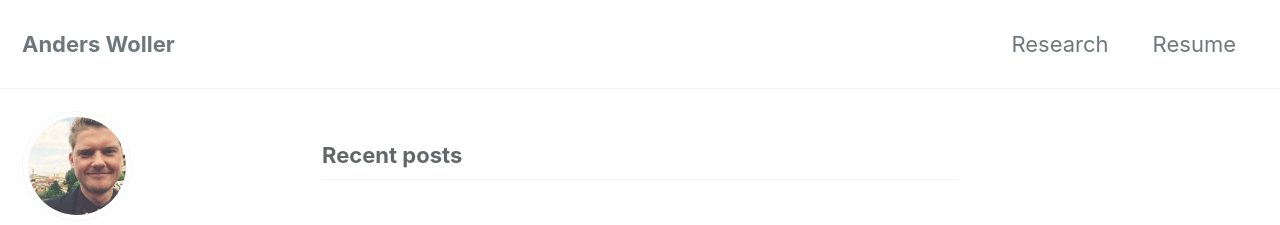
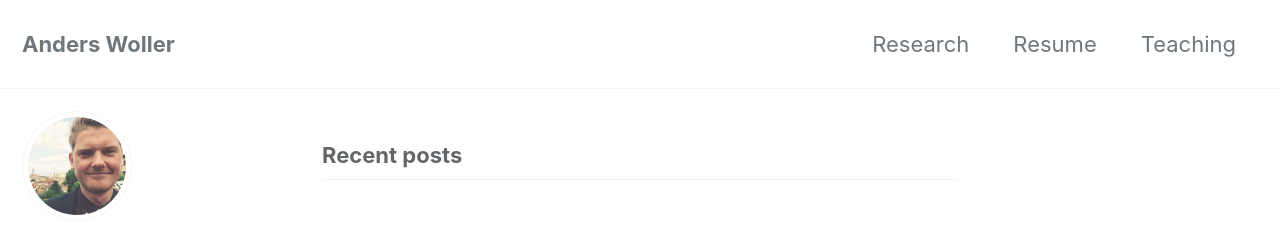
Before and after one commit to AndersWoller/AndersWoller.github.io, a Jekyll site: the page built from index.html, in a window 1280 px wide. Shown: the top 225 px of the page. Built offline with Jekyll 4.4.1, drawn with Linux system fonts in a browser that asks for light colours; cached includes are drawn as plain includes; the list of posts is cut into pages by our own code.

Commit message:
adding teaching

```diff
--- a/_data/navigation.yml
+++ b/_data/navigation.yml
@@ -4,6 +4,8 @@ main:
     url: /Research/
   - title: "Resume"
     url: /Resume/
+  - title: "Teaching"
+    url: /teaching/
   # - title: "About"
   #   url: https://mmistakes.github.io/minimal-mistakes/about/
   # - title: "Sample Posts"
```
Also changed, not shown: _pages/teaching.md (added, +4 -0 lines).
